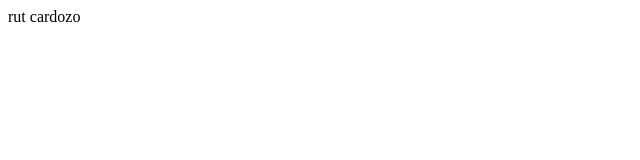
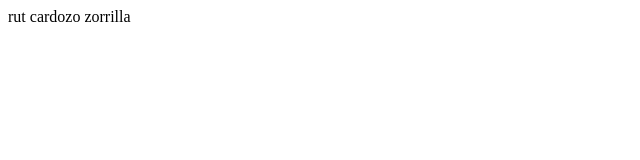
Before and after one commit to magu08/repositorio1, a plain HTML site: page index.html in a window 1280 px wide. Shown: the full height of the page, 0-640 px from the left. Drawn offline with Linux system fonts and the light colour scheme.

Commit message:
"agregue segundo apellido"

```diff
--- a/index.html
+++ b/index.html
@@ -11,6 +11,6 @@ and open the template in the editor.
         <meta name="viewport" content="width=device-width, initial-scale=1.0">
     </head>
     <body>
-        <div>rut cardozo</div>
+        <div>rut cardozo zorrilla</div>
     </body>
 </html>
```
